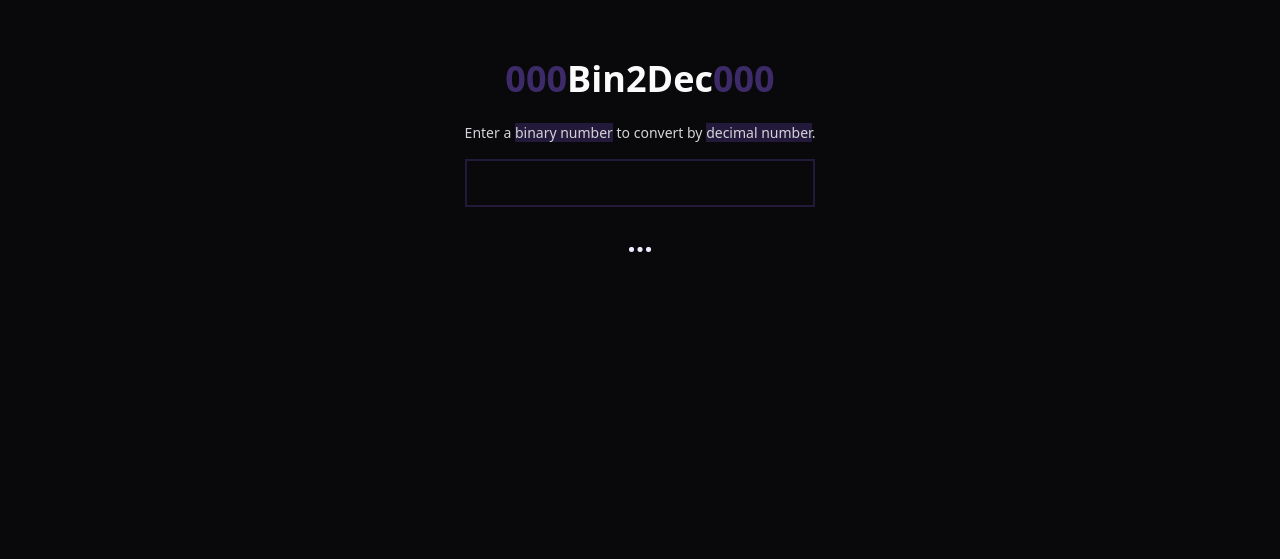
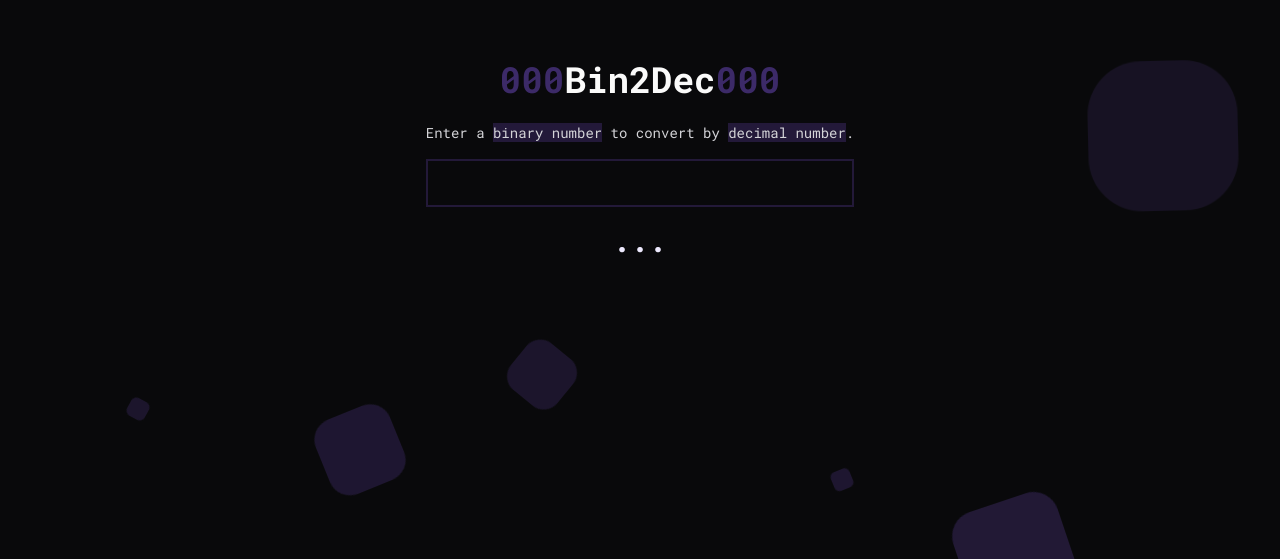
Before and after one commit to NathanHermes/Bin2Dec, a React (Vite) app: page / in a window 1280 px wide. Shown: the part 241-800 px from the top of the page. Built offline with nearby package versions, Linux system fonts and the light colour scheme.

Commit message:
feat: add style of background

```diff
--- a/src/index.css
+++ b/src/index.css
@@ -3,3 +3,118 @@
 @tailwind base;
 @tailwind components;
 @tailwind utilities;
+
+* {
+  font-family: 'Roboto Mono', monospacee;
+}
+
+.circles {
+  position: absolute;
+  top: 0;
+  left: 0;
+  width: 100%;
+  height: 100%;
+  overflow: hidden;
+  z-index: -1;
+}
+
+.circles li {
+  position: absolute;
+  display: block;
+  list-style: none;
+  width: 20px;
+  height: 20px;
+  background: rgba(139, 92, 246, .2);
+  animation: animate 25s linear infinite;
+  bottom: -150px;
+}
+
+.circles li:nth-child(1) {
+  left: 25%;
+  width: 80px;
+  height: 80px;
+  animation-delay: 0s;
+}
+
+
+.circles li:nth-child(2) {
+  left: 10%;
+  width: 20px;
+  height: 20px;
+  animation-delay: 2s;
+  animation-duration: 12s;
+}
+
+.circles li:nth-child(3) {
+  left: 70%;
+  width: 20px;
+  height: 20px;
+  animation-delay: 4s;
+}
+
+.circles li:nth-child(4) {
+  left: 40%;
+  width: 60px;
+  height: 60px;
+  animation-delay: 0s;
+  animation-duration: 18s;
+}
+
+.circles li:nth-child(5) {
+  left: 65%;
+  width: 20px;
+  height: 20px;
+  animation-delay: 0s;
+}
+
+.circles li:nth-child(6) {
+  left: 75%;
+  width: 110px;
+  height: 110px;
+  animation-delay: 3s;
+}
+
+.circles li:nth-child(7) {
+  left: 35%;
+  width: 150px;
+  height: 150px;
+  animation-delay: 7s;
+}
+
+.circles li:nth-child(8) {
+  left: 50%;
+  width: 25px;
+  height: 25px;
+  animation-delay: 15s;
+  animation-duration: 45s;
+}
+
+.circles li:nth-child(9) {
+  left: 20%;
+  width: 15px;
+  height: 15px;
+  animation-delay: 2s;
+  animation-duration: 35s;
+}
+
+.circles li:nth-child(10) {
+  left: 85%;
+  width: 150px;
+  height: 150px;
+  animation-delay: 0s;
+  animation-duration: 11s;
+}
+
+@keyframes animate {
+  0% {
+    transform: translateY(0) rotate(0deg);
+    opacity: 1;
+    border-radius: 20%;
+  }
+
+  100% {
+    transform: translateY(-1000px) rotate(720deg);
+    opacity: 0;
+    border-radius: 52%;
+  }
+}
```
